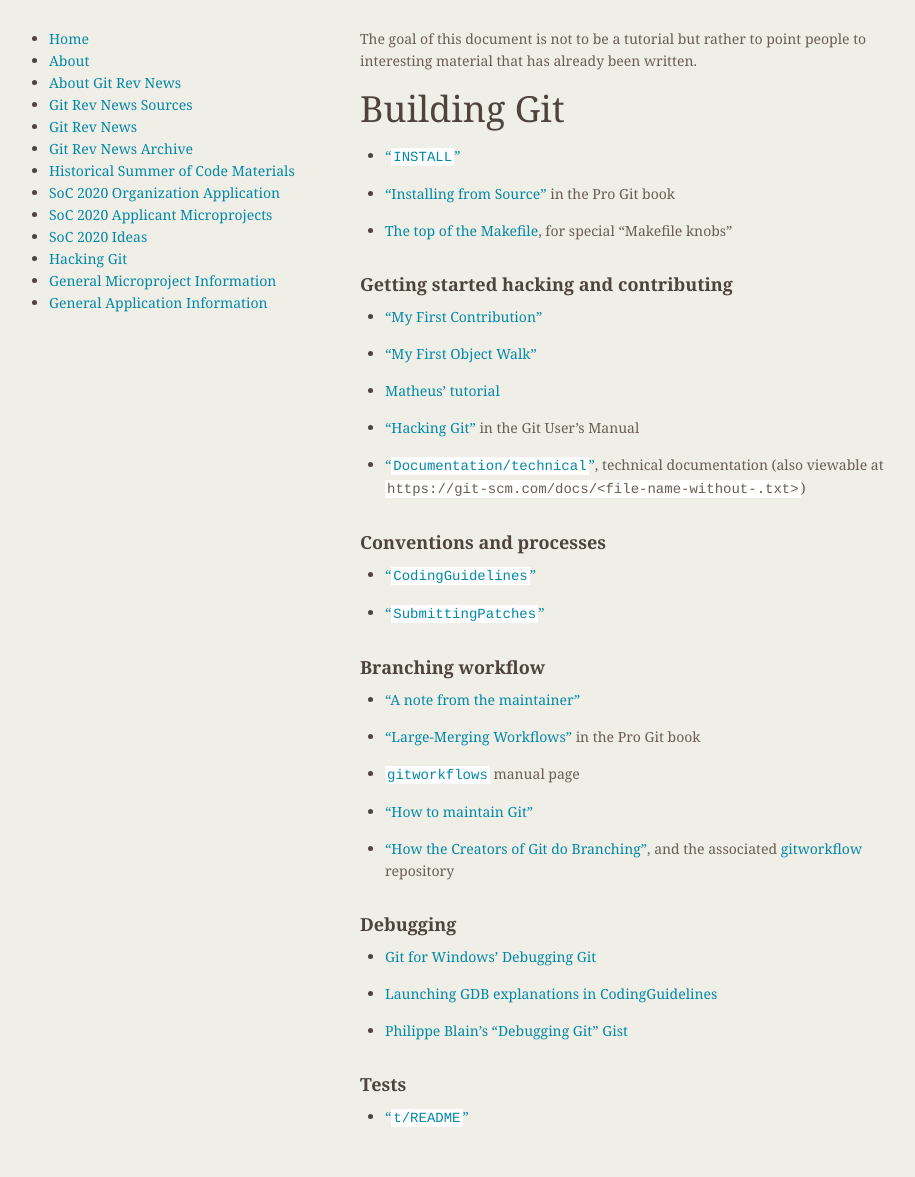
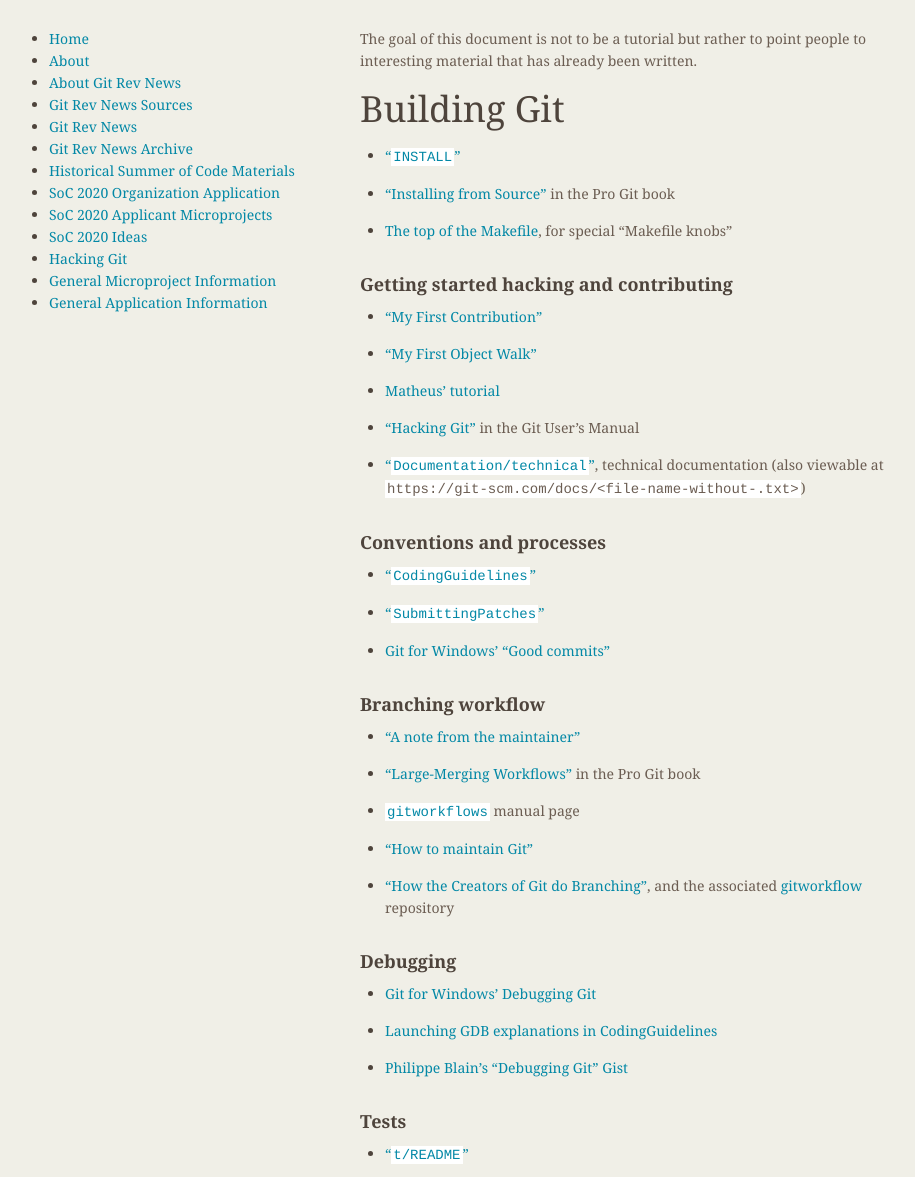
Before and after one commit to git/git.github.io, a Jekyll site: the page built from Hacking-Git.md, in a window 1280 px wide. Shown: the whole page, without its empty margins (174-1089 px from the left). Built offline with Jekyll 4.4.1, drawn with Linux system fonts in a browser that asks for light colours; before the commit the page ends 1140 px from its top, so only the background shows below that.

Commit message:
Hacking-Git: add link to Git for Windows' 'Good commits'

```diff
--- a/Hacking-Git.md
+++ b/Hacking-Git.md
@@ -32,6 +32,8 @@
 
 * ["`SubmittingPatches`"](https://git-scm.com/docs/SubmittingPatches/)
 
+* [Git for Windows' "Good commits"](https://github.com/git-for-windows/git/wiki/Good-commits)
+
 ## Branching workflow
 
 * ["A note from the maintainer"](https://github.com/git/git/blob/todo/MaintNotes)
```
